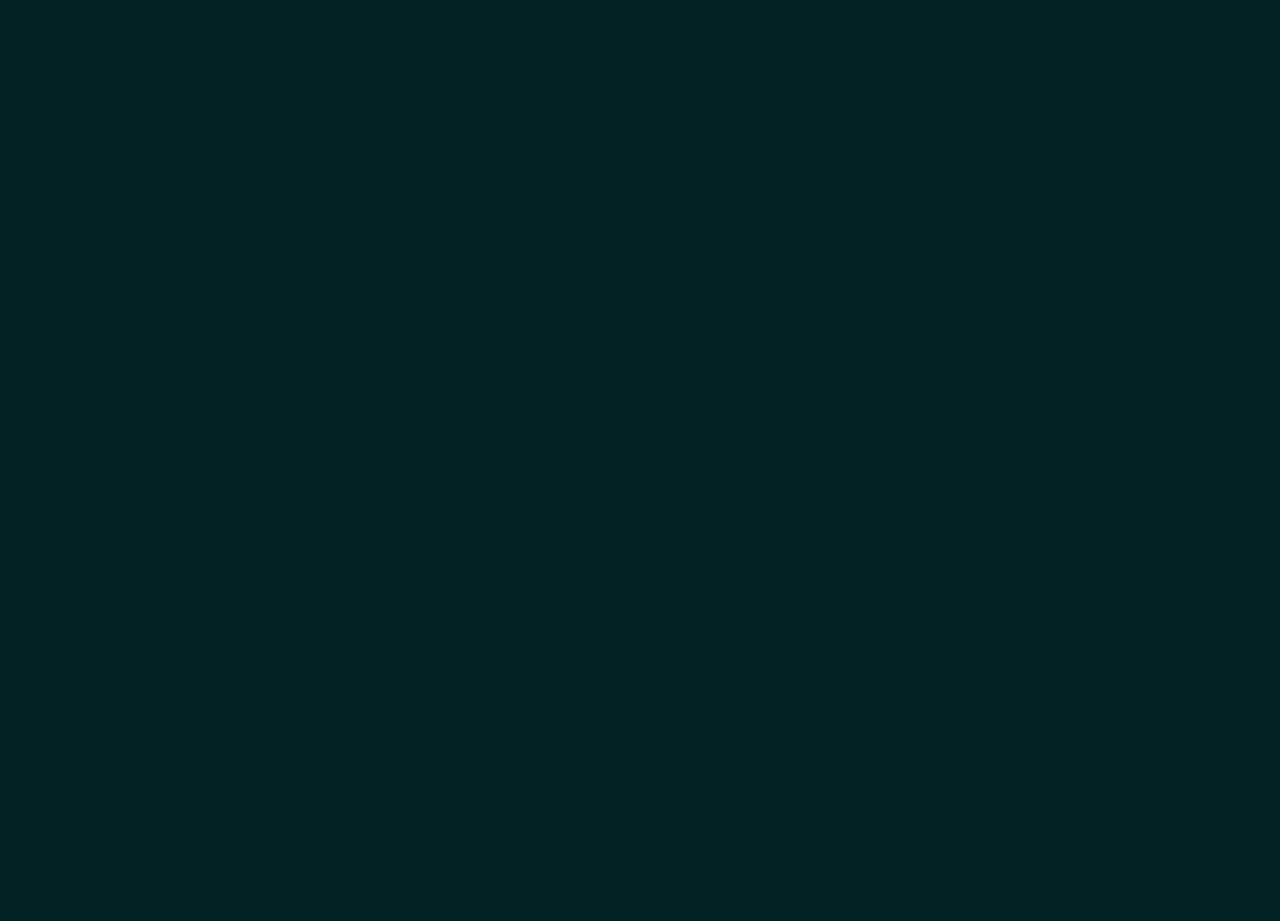
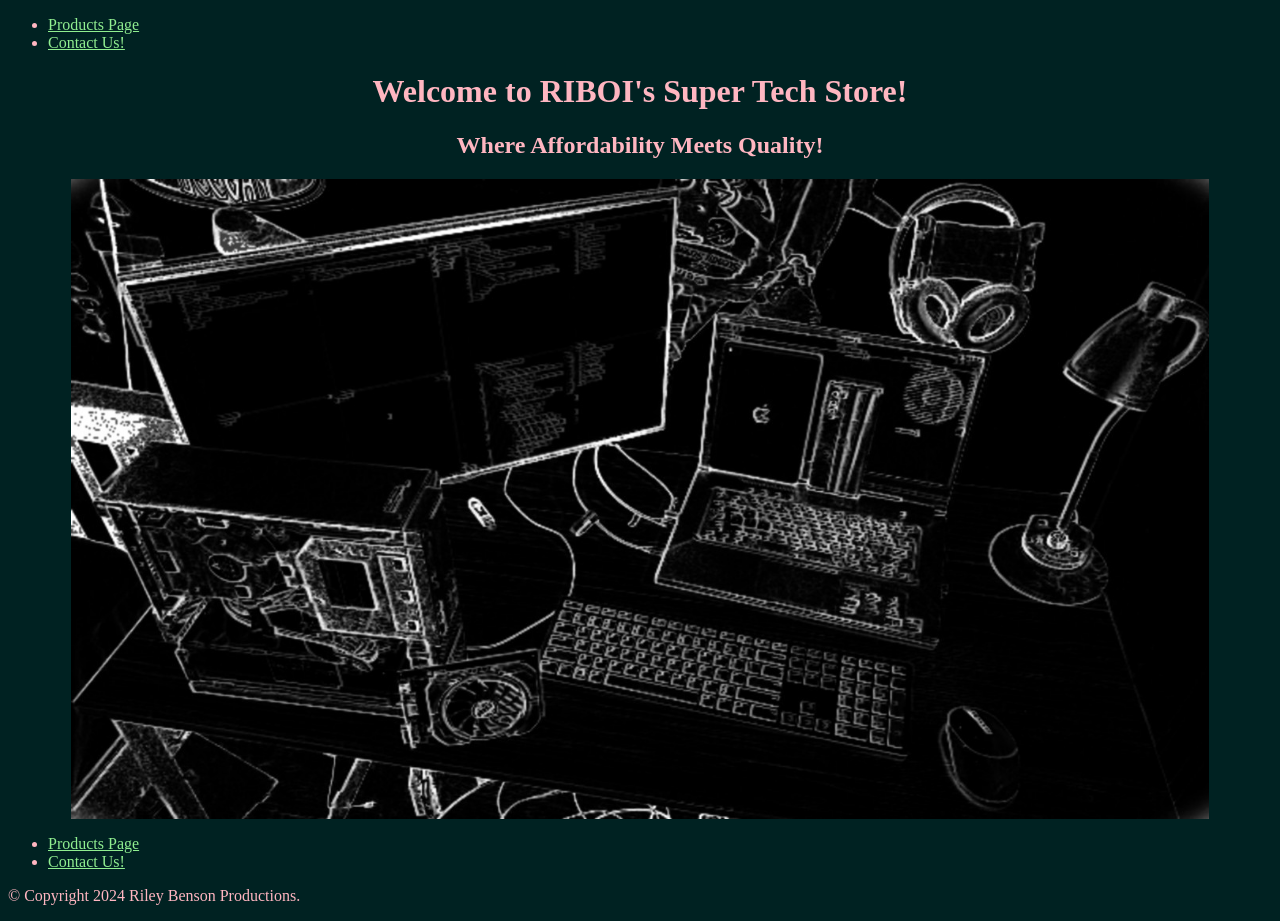
Before and after one commit to RIBOIMAN1/Riley-Benson---Module-3-Assignment--Online-Store, a plain HTML site: page index.html in a window 1280 px wide. Before the commit the page ends 800 px from the top, so only its background shows below. Drawn offline with Linux system fonts and the light colour scheme.

Commit message:
Added styling options to style.css, added information to contact.html, tweaked errors

```diff
--- a/index.html
+++ b/index.html
@@ -9,5 +9,24 @@
 <body>
 <link rel="stylesheet" href="style.css">
     <header>
+        <nav>
+            <ul>
+                <li><a href="products.html" target="_self">Products Page</a></li>
+                <li><a href="contact.html" target="_self">Contact Us!</a></li>
+            </ul>
+        </nav>
+        <div class="Center-text">
+            <h1>Welcome to RIBOI's Super Tech Store!</h1>
+            <h2>Where Affordability Meets Quality!</h2>
+            <img src="images/Store_Logo.jpg" alt="Store Logo" class="Center img90">
+        </div>
+    </header>
+    <footer>
+        <ul>
+            <li><a href="products.html" target="_self">Products Page</a></li>
+            <li><a href="contact.html" target="_self">Contact Us!</a></li>
+        </ul>
+        <p>&copy; Copyright 2024 Riley Benson Productions.</p>
+    </footer>
 </body>
 </html>
--- a/style.css
+++ b/style.css
@@ -5,13 +5,13 @@ body {
     color: lightpink;
 }
 a:link {
-    color: palevioletred;
+    color: lightgreen;
 }
 a:visited {
-    color: lightgreen
+    color: rgb(206, 156, 30)
 }
 a:hover {
-    color: darksalmon
+    color: rgb(189, 47, 0)
 }
 a:active {
     color: yellow
@@ -20,6 +20,10 @@ a:active {
     height: auto;
     width: 30%;
 }
+.img90 {
+    height: auto;
+    width: 90%;
+}
 p-span {
     display: block;
 }
@@ -27,3 +31,15 @@ p-span {
     display: block;
     margin: auto;
 }
+.Center-text {
+    text-align: center;
+}
+body {
+    font-family: "Ubuntu"
+}
+.size30 {
+    size: 30px;
+}
+.size40 {
+    size: 40;
+}
```
Also changed, not shown: contact.html (+20 -0 lines), products.html (+3 -1 lines), images/Cartoon_Telephone.jpg (added), images/Store_Logo.jpg (renamed from images/NegativeImage_c5e45677-985e-41fb-9a3d-03340e0b9e7f.png).
